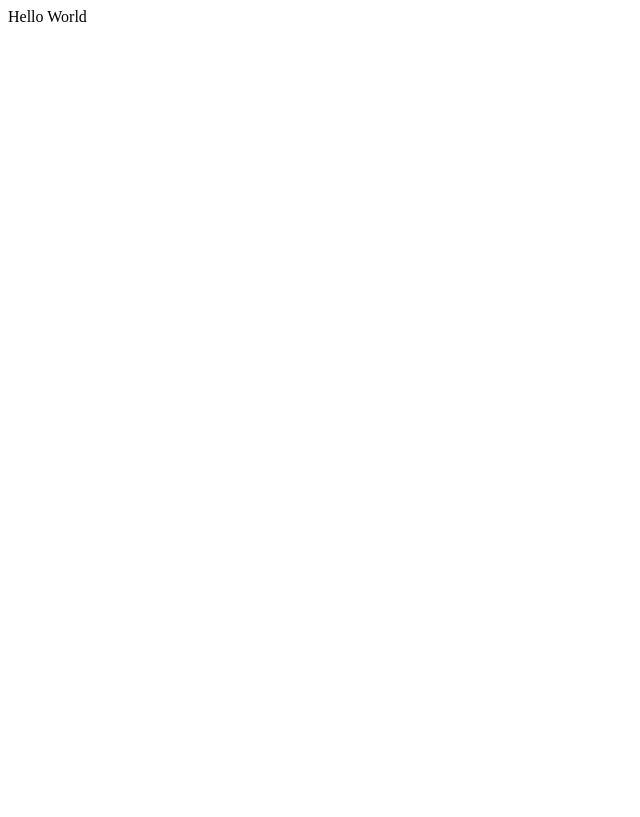
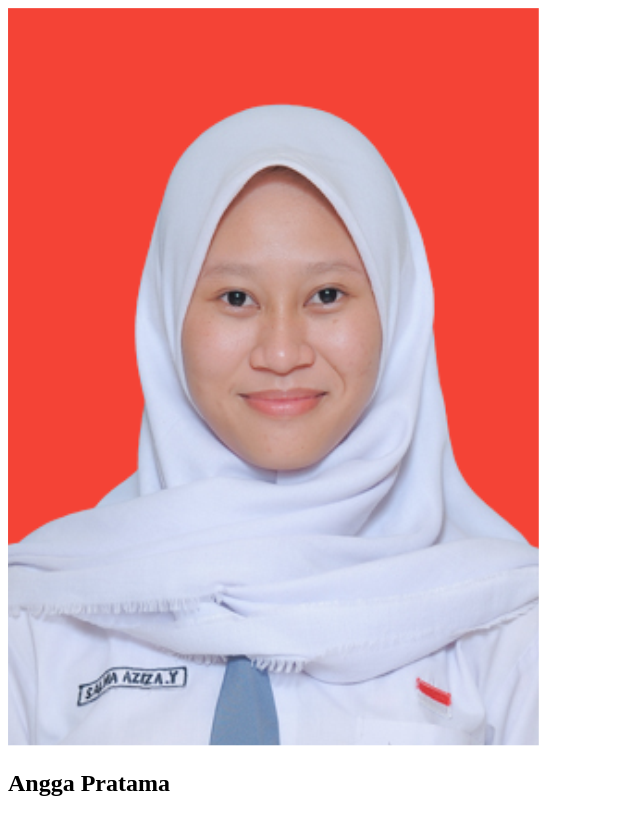
Before and after one commit to dickymuhr/my-repo-from-remote, a plain HTML site: page index.html in a window 1280 px wide. Shown: the whole page, without its empty margins (0-640 px from the left). Drawn offline with Linux system fonts and the light colour scheme.

Commit message:
changed hello world with img and h2 to display simple profile data. Image file add in folder images and used as resources in the img element in index.html

```diff
--- a/index.html
+++ b/index.html
@@ -4,6 +4,9 @@
 
     </head>
     <body>
-        Hello World
+        <div>
+            <img src="images/salmaaziza.png" alt="profile image" />
+            <h2>Angga Pratama</h2>
+        </div>
     </body>
 </html>
```
Also changed, not shown: images/salmaaziza.png (added).
